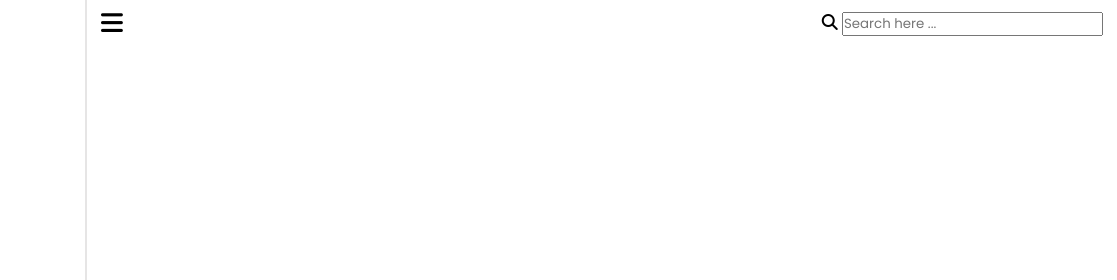
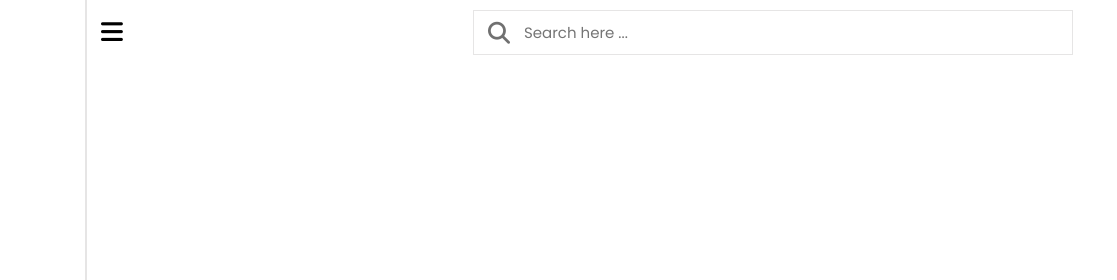
Before and after one commit to nsoimaru/admin-panel, a plain HTML site: page index.html in a window 1280 px wide. Shown: the top 280 px of the page, 163-1280 px from the left. Drawn offline with Linux system fonts and the light colour scheme.

Commit message:
Add stile to search bar

```diff
--- a/css/main.css
+++ b/css/main.css
@@ -221,6 +221,7 @@ nav.close ~ .dashboard {
     align-items: center;
     padding: 10px 14px;
     width: calc(100% - 250px);
+    background: var(--panel-color);
     transition: var(--trans-05);
 }
 
@@ -234,3 +235,32 @@ nav.close ~ .dashboard .top{
     color: var(--text-color);
     cursor: pointer;
 }
+
+.dashboard .top .search-box {
+    position: relative;
+    height: 45px;
+    max-width: 600px;
+    width: 100%;
+    margin: 0 30px;
+}
+
+.top .search-box input {
+    position: absolute;
+    border: 1px solid var(--border-color);
+    background: var(--panel-color);
+    padding: 0 25px 0 50px;
+    height: 100%;
+    width: 100%;
+    color: var(--text-color);
+    font-size: 15px;
+}
+
+.top .search-box i {
+    color: var(--black-light-color);
+    position: absolute;
+    left: 15px;
+    font-size: 22px;
+    z-index: 10;
+    top: 50%;
+    transform: translateY(-50%);
+}
```
